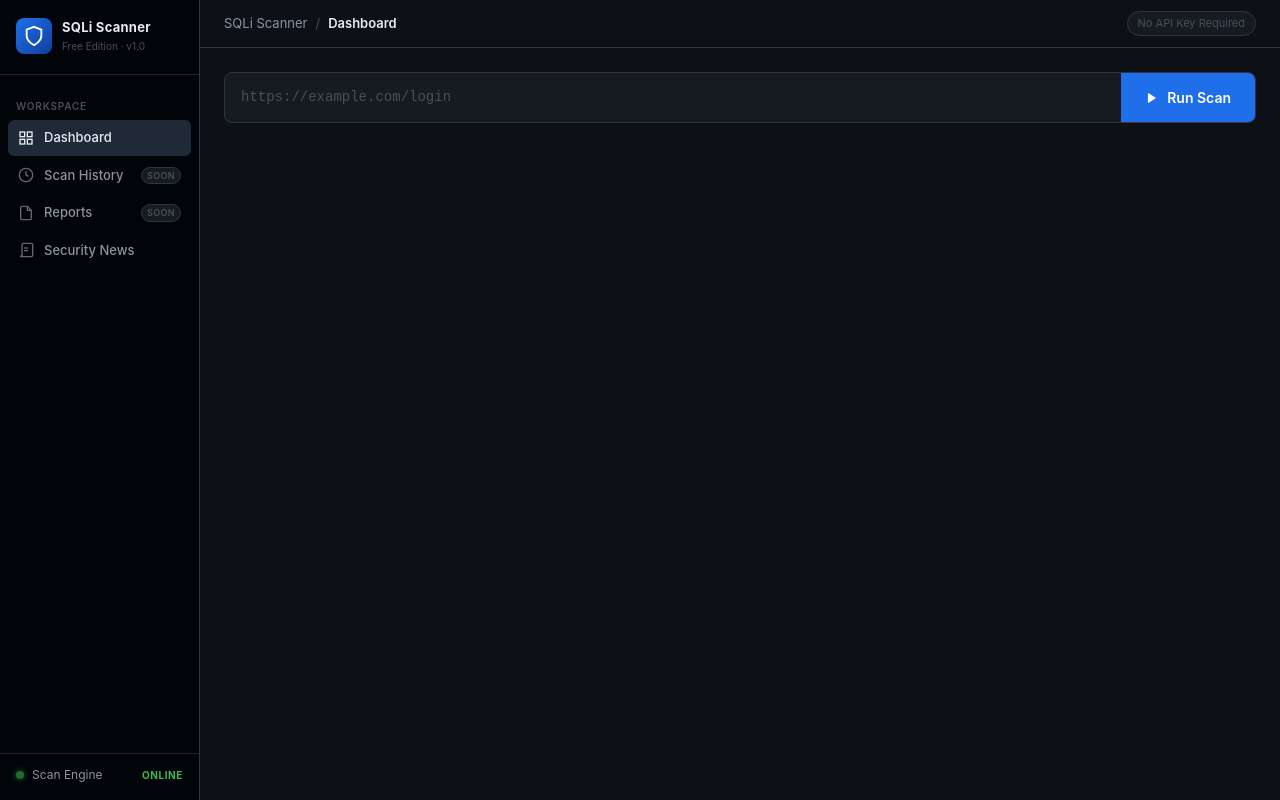
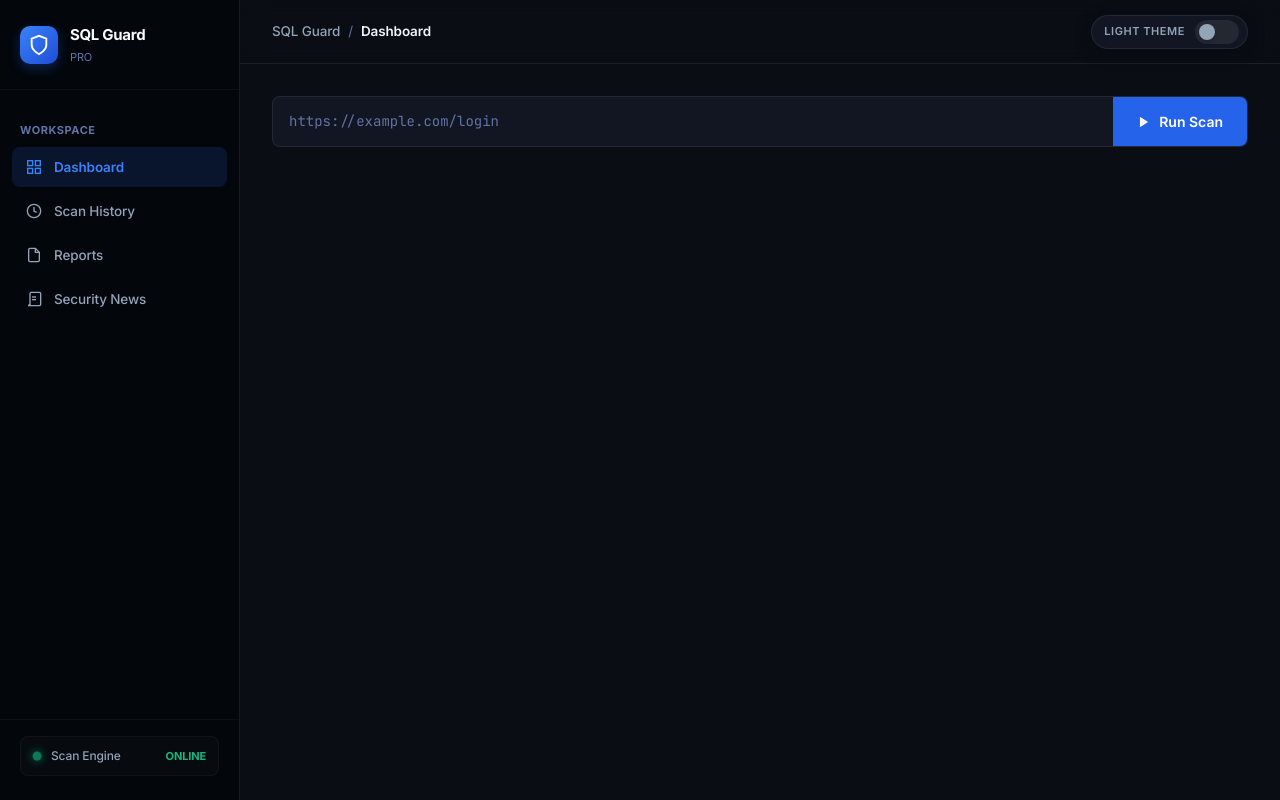
Before and after one commit to MuhammadZain07/SQLGuard, a Flask app: page / in a window 1280 px wide. Run offline with Flask 3, Linux system fonts and the light colour scheme; some libraries are stand-ins or nearby versions.

Commit message:
Improve UI

```diff
--- a/app/static/css/base.css
+++ b/app/static/css/base.css
@@ -1,40 +1,66 @@
 /* =============================================
-   SQLi Scanner - Main Stylesheet
-   Dark theme, sidebar layout
+   SQLi Scanner - Premium Main Stylesheet
+   Modern Glassmorphism & Fluid Interactions
    ============================================= */
 
-/* --- Root Variables --- */
+@import url('https://fonts.googleapis.com/css2?family=Inter:wght@400;500;600;700&family=JetBrains+Mono:wght@400;500;600&display=swap');
+
 :root {
-    --bg-main: #0d1117;
-    --bg-sidebar: #010409;
-    --bg-card: #161b22;
-    --bg-card-hover: #1c2128;
-    --border: #30363d;
-    --border-light: #21262d;
+    /* --- Dark Mode Palette (Default) --- */
+    --bg-main: #0a0e14;
+    --bg-sidebar: #03070c;
+    --bg-card: #111622;
+    --bg-card-hover: #171e2e;
+    --border: rgba(255, 255, 255, 0.08);
+    --border-light: rgba(255, 255, 255, 0.04);
 
-    --text-primary: #e6edf3;
-    --text-secondary: #8b949e;
-    --text-muted: #484f58;
+    --text-primary: #f0f4f8;
+    --text-secondary: #94a3b8;
+    --text-muted: #6272a4;
 
-    --accent-blue: #1f6feb;
-    --accent-blue-light: #388bfd;
-    --accent-green: #3fb950;
-    --accent-red: #f85149;
-    --accent-orange: #d29922;
-    --accent-yellow: #e3b341;
+    /* --- Accent Design Tokens --- */
+    --accent-blue: #2563eb;
+    --accent-blue-gradient: linear-gradient(135deg, #3b82f6, #1d4ed8);
+    --accent-green: #10b981;
+    --accent-red: #ef4444;
+    --accent-orange: #f59e0b;
+    --accent-yellow: #eab308;
 
-    --severity-critical: #f85149;
-    --severity-high: #d29922;
-    --severity-medium: #3fb950;
-    --severity-low: #58a6ff;
+    --severity-critical: #ef4444;
+    --severity-high: #f97316;
+    --severity-medium: #10b981;
+    --severity-low: #3b82f6;
 
-    --sidebar-width: 200px;
-    --topbar-height: 48px;
-    --font-mono: 'Courier New', Courier, monospace;
-    --font-main: -apple-system, BlinkMacSystemFont, 'Segoe UI', sans-serif;
+    --sidebar-width: 240px;
+    --topbar-height: 64px;
+    --font-mono: 'JetBrains Mono', monospace;
+    --font-main: 'Inter', -apple-system, sans-serif;
+
+    --topbar-bg: rgba(10, 14, 20, 0.8);
+    --card-shadow: 0 4px 20px -2px rgba(0, 0, 0, 0.3);
+    --transition: all 0.25s cubic-bezier(0.4, 0, 0.2, 1);
 }
 
-/* --- Reset & Base --- */
+/* --- Light Mode System Overrides --- */
+[data-theme="light"] {
+    --bg-main: #f8fafc;
+    --bg-card: #ffffff;
+    --bg-card-hover: #f1f5f9;
+    --border: rgba(0, 0, 0, 0.08);
+    --border-light: rgba(0, 0, 0, 0.04);
+
+    --text-primary: #0f172a;
+    --text-secondary: #475569;
+    --text-muted: #94a3b8;
+
+    --accent-blue: #1d4ed8;
+    --accent-blue-gradient: linear-gradient(135deg, #2563eb, #1d4ed8);
+
+    --topbar-bg: rgba(248, 250, 252, 0.8);
+    --card-shadow: 0 4px 20px -2px rgba(15, 23, 42, 0.05);
+}
+
+/* --- Core Normalization & Typography --- */
 *, *::before, *::after { box-sizing: border-box; margin: 0; padding: 0; }
 
 body {
@@ -42,15 +68,17 @@ body {
     color: var(--text-primary);
     font-family: var(--font-main);
     font-size: 14px;
+    letter-spacing: -0.01em;
     display: flex;
     min-height: 100vh;
     overflow-x: hidden;
+    transition: background-color 0.3s ease;
 }
 
 a { text-decoration: none; color: inherit; }
 
 /* =============================================
-   SIDEBAR
+   SIDEBAR COMPONENT
    ============================================= */
 .sidebar {
     width: var(--sidebar-width);
@@ -64,122 +92,110 @@ a { text-decoration: none; color: inherit; }
     left: 0;
     bottom: 0;
     z-index: 100;
-    padding: 0 0 16px 0;
+    padding: 0 0 24px 0;
 }
 
-/* Logo */
 .sidebar-logo {
     display: flex;
     align-items: center;
-    gap: 10px;
-    padding: 18px 16px 20px;
+    gap: 12px;
+    padding: 24px 20px;
     border-bottom: 1px solid var(--border-light);
-    margin-bottom: 12px;
+    margin-bottom: 16px;
 }
 
 .logo-icon {
-    width: 36px;
-    height: 36px;
-    background: linear-gradient(135deg, #1f6feb, #0d419d);
-    border-radius: 8px;
+    width: 38px;
+    height: 38px;
+    background: var(--accent-blue-gradient);
+    border-radius: 10px;
     display: flex;
     align-items: center;
     justify-content: center;
     color: #fff;
     flex-shrink: 0;
+    box-shadow: 0 4px 12px rgba(37, 99, 235, 0.3);
 }
 
 .logo-name {
     display: block;
     font-weight: 700;
-    font-size: 13px;
-    color: var(--text-primary);
-    letter-spacing: 0.02em;
+    font-size: 15px;
+    color: #f8fafc;
+    letter-spacing: -0.02em;
 }
 
 .logo-sub {
     display: block;
-    font-size: 10px;
+    font-size: 11px;
     color: var(--text-muted);
-    margin-top: 1px;
+    margin-top: 2px;
 }
 
-/* Section labels */
 .sidebar-section-label {
-    font-size: 10px;
-    font-weight: 600;
-    letter-spacing: 0.08em;
+    font-size: 11px;
+    font-weight: 700;
+    letter-spacing: 0.05em;
     color: var(--text-muted);
-    padding: 12px 16px 6px;
+    padding: 16px 20px 8px;
     text-transform: uppercase;
 }
 
-/* Nav items */
 .sidebar-nav {
     display: flex;
     flex-direction: column;
-    gap: 2px;
-    padding: 0 8px;
+    gap: 4px;
+    padding: 0 12px;
     margin-bottom: 8px;
 }
 
 .nav-item {
     display: flex;
     align-items: center;
-    gap: 10px;
-    padding: 8px 10px;
-    border-radius: 6px;
-    color: var(--text-secondary);
-    font-size: 13px;
+    gap: 12px;
+    padding: 10px 14px;
+    border-radius: 8px;
+    color: #94a3b8;
+    font-size: 13.5px;
     font-weight: 500;
-    transition: background 0.15s, color 0.15s;
+    transition: var(--transition);
     cursor: pointer;
 }
 
 .nav-item:hover {
-    background: var(--bg-card);
-    color: var(--text-primary);
+    background: rgba(255, 255, 255, 0.05);
+    color: #ffffff;
 }
 
 .nav-item.active {
-    background: #1f2937;
-    color: var(--text-primary);
+    background: rgba(37, 99, 235, 0.15);
+    color: #3b82f6;
+    font-weight: 600;
 }
 
 .nav-item svg {
     flex-shrink: 0;
-    opacity: 0.7;
+    transition: var(--transition);
 }
 
-.nav-item.active svg,
-.nav-item:hover svg {
-    opacity: 1;
+.nav-item:hover svg, .nav-item.active svg {
+    transform: scale(1.05);
 }
 
-.nav-badge {
-    margin-left: auto;
-    font-size: 9px;
-    font-weight: 600;
-    background: var(--bg-card);
-    color: var(--text-muted);
-    border: 1px solid var(--border);
-    padding: 1px 5px;
-    border-radius: 20px;
-    text-transform: uppercase;
-    letter-spacing: 0.04em;
-}
-
-/* Sidebar footer */
 .sidebar-footer {
     margin-top: auto;
-    padding: 12px 16px 0;
+    padding: 16px 20px 0;
     border-top: 1px solid var(--border-light);
 }
 
 .engine-status {
     display: flex;
     align-items: center;
-    gap: 8px;
+    gap: 10px;
+    background: rgba(255, 255, 255, 0.02);
+    padding: 10px 12px;
+    border-radius: 8px;
+    border: 1px solid var(--border-light);
 }
 
 .status-dot {
@@ -187,31 +203,30 @@ a { text-decoration: none; color: inherit; }
     height: 8px;
     border-radius: 50%;
     background: var(--accent-green);
-    box-shadow: 0 0 6px var(--accent-green);
+    box-shadow: 0 0 8px var(--accent-green);
     animation: pulse 2s infinite;
-    flex-shrink: 0;
 }
 
 @keyframes pulse {
-    0%, 100% { opacity: 1; }
-    50% { opacity: 0.5; }
+    0%, 100% { transform: scale(1); opacity: 1; }
+    50% { transform: scale(1.15); opacity: 0.6; }
 }
 
 .status-label {
     font-size: 12px;
-    color: var(--text-secondary);
-    flex: 1;
+    color: #94a3b8;
+    font-weight: 500;
 }
 
 .status-value {
-    font-size: 10px;
+    font-size: 11px;
     font-weight: 700;
     color: var(--accent-green);
-    letter-spacing: 0.06em;
+    margin-left: auto;
 }
 
 /* =============================================
-   MAIN CONTENT
+   MAIN STRUCTURAL INTERFACE ELEMENTS
    ============================================= */
 .main-content {
     margin-left: var(--sidebar-width);
@@ -221,29 +236,32 @@ a { text-decoration: none; color: inherit; }
     min-height: 100vh;
 }
 
-/* Top bar */
 .topbar {
     height: var(--topbar-height);
     border-bottom: 1px solid var(--border);
     display: flex;
     align-items: center;
     justify-content: space-between;
-    padding: 0 24px;
-    background: var(--bg-main);
+    padding: 0 32px;
+    background: var(--topbar-bg);
+    backdrop-filter: blur(12px);
+    -webkit-backdrop-filter: blur(12px);
     position: sticky;
     top: 0;
     z-index: 50;
+    transition: background-color 0.3s;
 }
 
 .breadcrumb-trail {
     display: flex;
     align-items: center;
     gap: 8px;
-    font-size: 13px;
+    font-size: 13.5px;
 }
 
 .breadcrumb-root {
     color: var(--text-secondary);
+    font-weight: 500;
 }
 
 .breadcrumb-sep {
@@ -255,177 +273,214 @@ a { text-decoration: none; color: inherit; }
     font-weight: 600;
 }
 
-.topbar-right {
+/* =============================================
+   PREMIUM SLIDING TOGGLE COMPONENT
+   ============================================= */
+.theme-switch-wrapper {
     display: flex;
     align-items: center;
-    gap: 12px;
+    background: var(--bg-card);
+    border: 1px solid var(--border);
+    padding: 4px 8px 4px 12px;
+    border-radius: 30px;
+    gap: 10px;
+    box-shadow: var(--card-shadow);
 }
 
-.no-api-badge {
+.switch-label-text {
     font-size: 11px;
-    color: var(--text-muted);
-    background: var(--bg-card);
-    border: 1px solid var(--border);
-    padding: 3px 10px;
-    border-radius: 20px;
+    font-weight: 600;
+    color: var(--text-secondary);
+    text-transform: uppercase;
+    letter-spacing: 0.05em;
 }
 
-/* Page body */
-.page-body {
-    padding: 24px;
-    flex: 1;
+.theme-switch {
+    position: relative;
+    display: inline-block;
+    width: 44px;
+    height: 24px;
+}
+
+.theme-switch input { display: none; }
+
+.slider {
+    position: absolute;
+    cursor: pointer;
+    top: 0; left: 0; right: 0; bottom: 0;
+    background-color: var(--border);
+    transition: .3s cubic-bezier(0.4, 0, 0.2, 1);
+    border-radius: 30px;
+    border: 1px solid transparent;
+}
+
+.slider:before {
+    position: absolute;
+    content: "";
+    height: 16px;
+    width: 16px;
+    left: 3px;
+    bottom: 3px;
+    background-color: var(--text-secondary);
+    transition: .3s cubic-bezier(0.4, 0, 0.2, 1);
+    border-radius: 50%;
+    box-shadow: 0 2px 4px rgba(0,0,0,0.2);
+}
+
+input:checked + .slider {
+    background-color: var(--accent-blue);
+}
+
+input:checked + .slider:before {
+    transform: translateX(20px);
+    background-color: #ffffff;
 }
 
 /* =============================================
-   CARDS
+   CARDS & SYSTEM ANALYTICS PANELS
    ============================================= */
+.page-body {
+    padding: 32px;
+    flex: 1;
+    animation: fadeIn 0.4s ease-out;
+}
+
+@keyframes fadeIn {
+    from { opacity: 0; transform: translateY(6px); }
+    to { opacity: 1; transform: translateY(0); }
+}
+
 .card-dark {
     background: var(--bg-card);
     border: 1px solid var(--border);
-    border-radius: 10px;
-    padding: 20px;
+    border-radius: 14px;
+    padding: 24px;
+    box-shadow: var(--card-shadow);
+    transition: var(--transition);
 }
 
-/* Stat cards - like the screenshot */
+.card-dark:hover {
+    border-color: var(--text-muted);
+}
+
+/* Stat Cards Overhaul */
 .stat-card {
     background: var(--bg-card);
     border: 1px solid var(--border);
-    border-radius: 10px;
-    padding: 20px 20px 16px;
+    border-radius: 14px;
+    padding: 24px 24px 20px;
     position: relative;
     overflow: hidden;
+    box-shadow: var(--card-shadow);
+    transition: transform 0.2s, border-color 0.2s, box-shadow 0.2s;
+}
+
+.stat-card:hover {
+    transform: translateY(-4px);
+    border-color: rgba(255,255,255,0.15);
+    box-shadow: 0 12px 30px -4px rgba(0,0,0,0.4);
+}
+
+[data-theme="light"] .stat-card:hover {
+    box-shadow: 0 12px 30px -4px rgba(15, 23, 42, 0.08);
 }
 
 .stat-card::after {
     content: '';
     position: absolute;
-    bottom: 0;
-    left: 0;
-    right: 0;
-    height: 3px;
+    bottom: 0; left: 0; right: 0;
+    height: 4px;
 }
 
-.stat-card.total::after  { background: var(--accent-blue); }
-.stat-card.critical::after { background: var(--severity-critical); }
-.stat-card.high::after   { background: var(--severity-high); }
-.stat-card.medium::after { background: var(--severity-medium); }
-.stat-card.low::after    { background: var(--severity-low); }
+.stat-card.total::after     { background: var(--accent-blue); }
+.stat-card.critical::after  { background: var(--severity-critical); }
+.stat-card.high::after      { background: var(--severity-high); }
+.stat-card.medium::after    { background: var(--severity-medium); }
+.stat-card.low::after       { background: var(--severity-low); }
 
 .stat-icon {
-    width: 28px;
-    height: 28px;
-    margin-bottom: 10px;
-    opacity: 0.7;
+    width: 32px;
+    height: 32px;
+    margin-bottom: 16px;
+    color: var(--text-secondary);
 }
 
 .stat-number {
-    font-size: 32px;
+    font-size: 36px;
     font-weight: 700;
     line-height: 1;
     color: var(--text-primary);
-    margin-bottom: 6px;
+    margin-bottom: 8px;
+    letter-spacing: -0.03em;
 }
 
 .stat-label {
-    font-size: 12px;
+    font-size: 13px;
     font-weight: 600;
     color: var(--text-primary);
-    margin-bottom: 2px;
+    margin-bottom: 4px;
 }
 
 .stat-sub {
-    font-size: 11px;
+    font-size: 11.5px;
     color: var(--text-muted);
 }
 
 /* =============================================
-   SEVERITY BADGES
+   CYBERSECURITY BADGES
    ============================================= */
-.badge-critical {
-    background: rgba(248, 81, 73, 0.15);
-    color: var(--severity-critical);
-    border: 1px solid rgba(248, 81, 73, 0.3);
-    padding: 3px 10px;
-    border-radius: 4px;
+[class^="badge-"] {
+    padding: 4px 12px;
+    border-radius: 6px;
     font-size: 11px;
     font-weight: 700;
     letter-spacing: 0.04em;
     text-transform: uppercase;
+    display: inline-flex;
+    align-items: center;
 }
 
-.badge-high {
-    background: rgba(210, 153, 34, 0.15);
-    color: var(--severity-high);
-    border: 1px solid rgba(210, 153, 34, 0.3);
-    padding: 3px 10px;
-    border-radius: 4px;
-    font-size: 11px;
-    font-weight: 700;
-    letter-spacing: 0.04em;
-    text-transform: uppercase;
+.badge-critical { background: rgba(239, 68, 68, 0.12); color: var(--severity-critical); border: 1px solid rgba(239, 68, 68, 0.25); }
+.badge-high     { background: rgba(249, 115, 22, 0.12); color: var(--severity-high); border: 1px solid rgba(249, 115, 22, 0.25); }
+.badge-medium   { background: rgba(16, 185, 129, 0.12); color: var(--severity-medium); border: 1px solid rgba(16, 185, 129, 0.25); }
+.badge-low      { background: rgba(59, 130, 246, 0.12); color: var(--severity-low); border: 1px solid rgba(59, 130, 246, 0.25); }
+
+/* =============================================
+   TERMINAL BOX COMPONENT (Preserved Sleek Dark)
+   ============================================= */
+.terminal-box {
+    background: #05070c;
+    border: 1px solid rgba(255, 255, 255, 0.06);
+    border-radius: 12px;
+    padding: 20px;
+    font-family: var(--font-mono);
+    font-size: 12.5px;
+    color: #34d399;
+    min-height: 180px;
+    max-height: 320px;
+    overflow-y: auto;
+    line-height: 1.8;
+    box-shadow: inset 0 2px 8px rgba(0,0,0,0.8);
 }
 
-.badge-medium {
-    background: rgba(63, 185, 80, 0.15);
-    color: var(--severity-medium);
-    border: 1px solid rgba(63, 185, 80, 0.3);
-    padding: 3px 10px;
-    border-radius: 4px;
-    font-size: 11px;
-    font-weight: 700;
-    letter-spacing: 0.04em;
-    text-transform: uppercase;
-}
-
-.badge-low {
-    background: rgba(88, 166, 255, 0.15);
-    color: var(--severity-low);
-    border: 1px solid rgba(88, 166, 255, 0.3);
-    padding: 3px 10px;
-    border-radius: 4px;
-    font-size: 11px;
-    font-weight: 700;
-    letter-spacing: 0.04em;
-    text-transform: uppercase;
-}
+.terminal-box .term-line { color: #f1f5f9; }
+.terminal-box .term-line::before { content: '▶ '; color: #3b82f6; }
+.terminal-box .term-ok::before { content: '✓ '; color: #10b981; }
+.terminal-box .term-warn::before { content: '⚠ '; color: #f59e0b; }
+.terminal-box .term-time { color: #475569; margin-right: 10px; font-weight: 500; }
 
 /* =============================================
-   TERMINAL BOX
-   ============================================= */
-.terminal-box {
-    background: #010409;
-    border: 1px solid var(--border);
-    border-radius: 8px;
-    padding: 16px;
-    font-family: var(--font-mono);
-    font-size: 12px;
-    color: #7ee787;
-    min-height: 160px;
-    max-height: 300px;
-    overflow-y: auto;
-    line-height: 1.7;
-}
-
-.terminal-box .term-line { color: #e6edf3; }
-.terminal-box .term-line::before { content: '▶ '; color: #58a6ff; }
-.terminal-box .term-ok::before { content: '✓ '; color: #3fb950; }
-.terminal-box .term-warn::before { content: '⚠ '; color: #d29922; }
-.terminal-box .term-time { color: #8b949e; margin-right: 8px; }
-
-/* =============================================
-   ALERTS override
+   GLOBAL COMPONENT OVERRIDES
    ============================================= */
 .alert {
     background: var(--bg-card);
     border-color: var(--border);
     color: var(--text-primary);
-    border-radius: 8px;
+    border-radius: 10px;
+    box-shadow: var(--card-shadow);
 }
 
-/* =============================================
-   SCROLLBAR
-   ============================================= */
 ::-webkit-scrollbar { width: 6px; height: 6px; }
 ::-webkit-scrollbar-track { background: transparent; }
-::-webkit-scrollbar-thumb { background: var(--border); border-radius: 3px; }
+::-webkit-scrollbar-thumb { background: var(--border); border-radius: 20px; }
 ::-webkit-scrollbar-thumb:hover { background: var(--text-muted); }
--- a/app/templates/base.html
+++ b/app/templates/base.html
@@ -3,20 +3,23 @@
 <head>
     <meta charset="UTF-8">
     <meta name="viewport" content="width=device-width, initial-scale=1.0">
-    <title>{% block title %}SQLi Scanner{% endblock %}</title>
+    <title>{% block title %}Vulnerability Scanner{% endblock %}</title>
 
-    <!-- LOCAL ONLY - no internet needed -->
     <link rel="stylesheet" href="{{ url_for('static', filename='css/bootstrap.min.css') }}">
     <link rel="stylesheet" href="{{ url_for('static', filename='css/base.css') }}">
 
     {% block extra_css %}{% endblock %}
+
+    <script>
+        if (localStorage.getItem('app-ui-theme') === 'light') {
+            document.documentElement.setAttribute('data-theme', 'light');
+        }
+    </script>
 </head>
 <body>
 
-    <!-- ===== SIDEBAR ===== -->
     <aside class="sidebar">
 
-        <!-- Logo -->
         <div class="sidebar-logo">
             <div class="logo-icon">
                 <svg width="22" height="22" viewBox="0 0 24 24" fill="none" stroke="currentColor" stroke-width="2">
@@ -24,13 +27,12 @@
                 </svg>
             </div>
             <div class="logo-text">
-                <span class="logo-name">SQLi Scanner</span>
-                <span class="logo-sub">Free Edition · v1.0</span>
+                <span class="logo-name">SQL Guard</span>
+                <span class="logo-sub">PRO</span>
             </div>
         </div>
 
-        <!-- Workspace -->
-        <div class="sidebar-section-label">WORKSPACE</div>
+        <div class="sidebar-section-label">Workspace</div>
         <nav class="sidebar-nav">
             <a href="{{ url_for('main.index') }}"
                class="nav-item {% if request.endpoint == 'main.index' %}active{% endif %}">
@@ -46,7 +48,6 @@
                     <circle cx="12" cy="12" r="10"/><polyline points="12 6 12 12 16 14"/>
                 </svg>
                 <span>Scan History</span>
-                <span class="nav-badge">soon</span>
             </a>
             <a href="{{ url_for('main.reports') }}"
                class="nav-item {% if request.endpoint == 'main.reports' %}active{% endif %}">
@@ -55,7 +56,6 @@
                     <polyline points="14 2 14 8 20 8"/>
                 </svg>
                 <span>Reports</span>
-                <span class="nav-badge">soon</span>
             </a>
             <a href="{{ url_for('main.news') }}"
                class="nav-item {% if request.endpoint == 'main.news' %}active{% endif %}">
@@ -67,8 +67,6 @@
             </a>
         </nav>
 
-
-        <!-- Engine Status -->
         <div class="sidebar-footer">
             <div class="engine-status">
                 <span class="status-dot"></span>
@@ -79,22 +77,25 @@
 
     </aside>
 
-    <!-- ===== MAIN AREA ===== -->
     <main class="main-content">
 
-        <!-- Top bar -->
         <div class="topbar">
             <div class="breadcrumb-trail">
-                <span class="breadcrumb-root">SQLi Scanner</span>
+                <span class="breadcrumb-root">SQL Guard</span>
                 <span class="breadcrumb-sep">/</span>
                 <span class="breadcrumb-current">{% block breadcrumb %}Dashboard{% endblock %}</span>
             </div>
             <div class="topbar-right">
-                <span class="no-api-badge">No API Key Required</span>
+                <div class="theme-switch-wrapper">
+                    <span class="switch-label-text">Light Theme</span>
+                    <label class="theme-switch" for="themeCheckbox">
+                        <input type="checkbox" id="themeCheckbox" />
+                        <div class="slider"></div>
+                    </label>
+                </div>
             </div>
         </div>
 
-        <!-- Flash messages -->
         {% with messages = get_flashed_messages(with_categories=true) %}
             {% if messages %}
                 <div class="px-4 pt-3">
@@ -108,17 +109,38 @@
             {% endif %}
         {% endwith %}
 
-        <!-- Page content -->
         <div class="page-body">
             {% block content %}{% endblock %}
         </div>
 
     </main>
 
-    <!-- LOCAL JS -->
     <script src="{{ url_for('static', filename='js/bootstrap.bundle.min.js') }}"></script>
     <script src="{{ url_for('static', filename='js/chart.min.js') }}"></script>
     <script src="{{ url_for('static', filename='js/utils.js') }}"></script>
+
+    <script>
+        document.addEventListener('DOMContentLoaded', () => {
+            const toggleSwitch = document.querySelector('#themeCheckbox');
+            const root = document.documentElement;
+            const savedTheme = localStorage.getItem('app-ui-theme') || 'dark';
+
+            if (savedTheme === 'light') {
+                toggleSwitch.checked = true;
+            }
+
+            toggleSwitch.addEventListener('change', (e) => {
+                if (e.target.checked) {
+                    root.setAttribute('data-theme', 'light');
+                    localStorage.setItem('app-ui-theme', 'light');
+                } else {
+                    root.removeAttribute('data-theme');
+                    localStorage.setItem('app-ui-theme', 'dark');
+                }
+            });
+        });
+    </script>
+
     {% block extra_js %}{% endblock %}
 
 </body>
```
